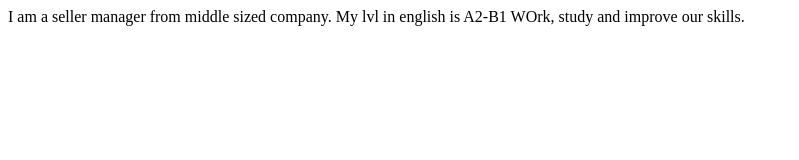
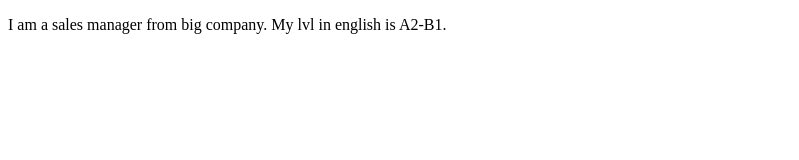
Before and after one commit to komugribov/rsschool-cv, a plain HTML site: page index.html in a window 1280 px wide. Shown: the whole page, without its empty margins (0-799 px from the left). Drawn offline with Linux system fonts and the light colour scheme.

Commit message:
feat: update html file

```diff
--- a/index.html
+++ b/index.html
@@ -1,13 +1,12 @@
 <!DOCTYPE html>
 <html lang="en">
 <head>
-I am a seller manager from middle sized company. My lvl in english is A2-B1
 <meta charset="UTF-8">
 <meta http-equiv="X-UA-Compatible" content="IE=edge">
 <meta name="viewport" content="width=device-width, initial-scale=1.0">
 <title>Document</title>
 </head>
 <body>
-WOrk, study and improve our skills.
+<p>I am a sales manager from big company. My lvl in english is A2-B1.</p>
 </body>
 </html>
```
